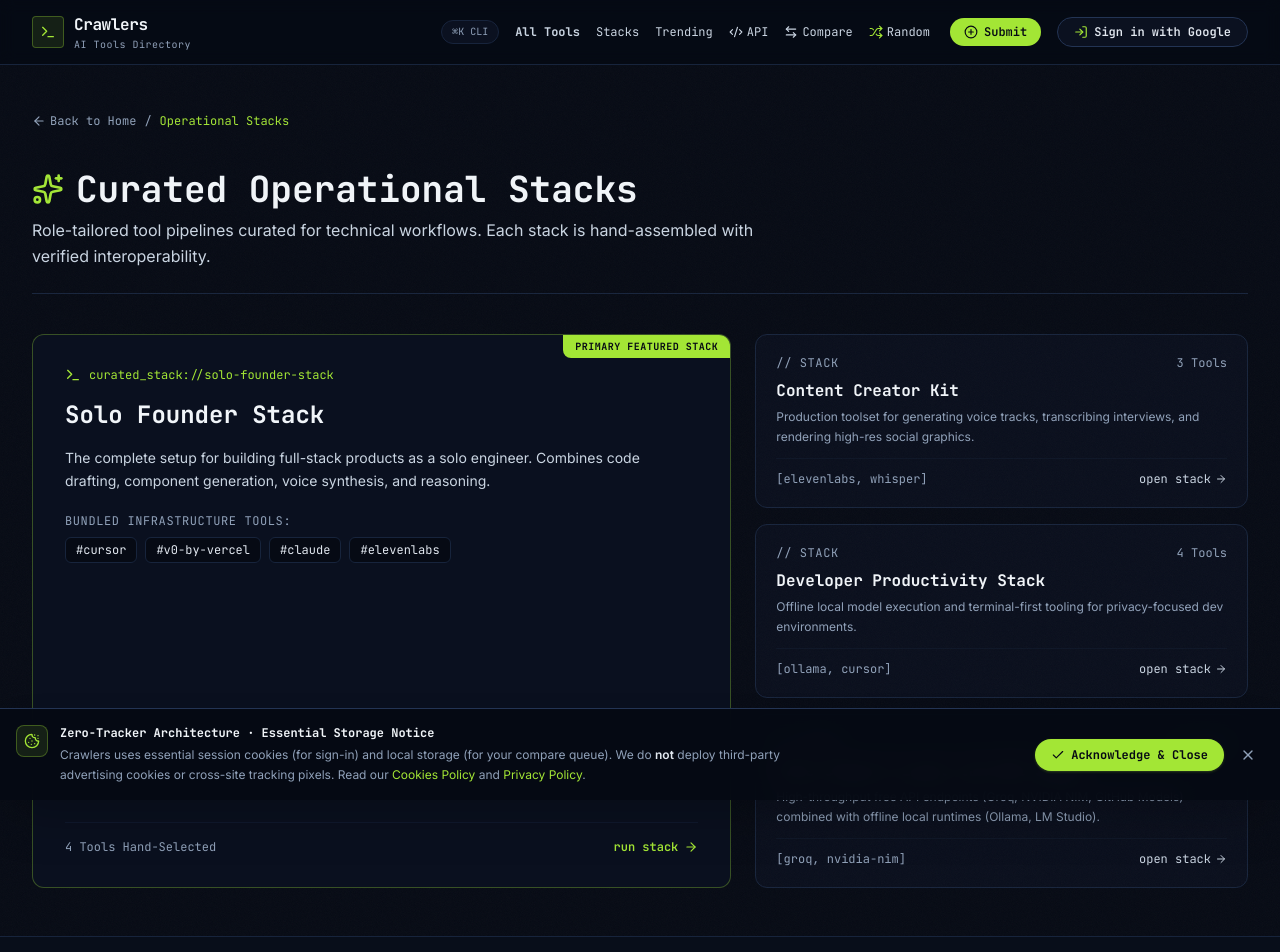
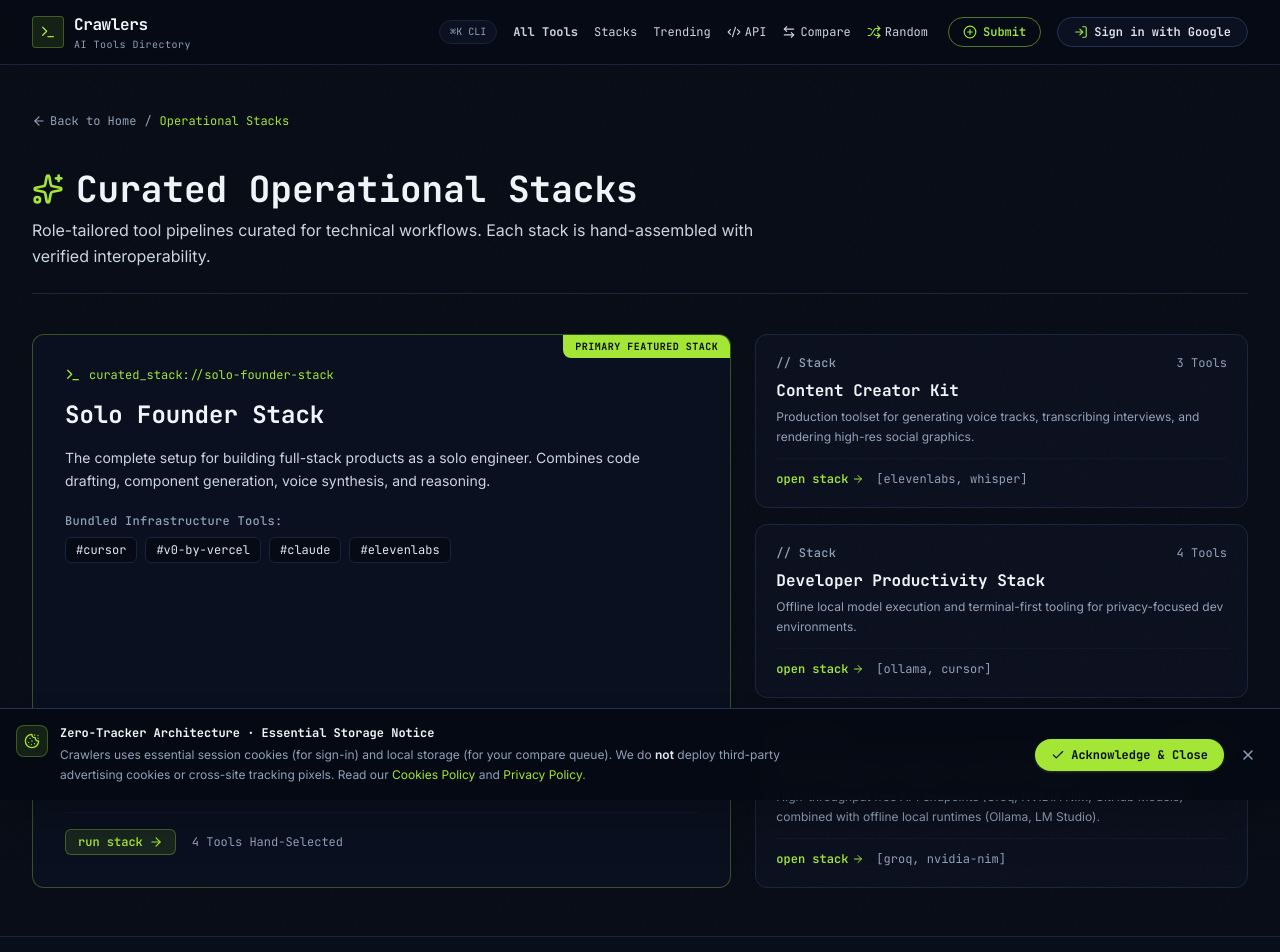
Before and after one commit to SubhamPro11/crawlers2, a Next.js app: page /stacks in a window 1280 px wide. Shown: the top 952 px of the page. Built offline with nearby package versions, Linux system fonts and the light colour scheme; no server answers.

Commit message:
fix(usability): resolve 7 UX issues across typography, alignment, and navigation hierarchy

```diff
--- a/src/app/page.tsx
+++ b/src/app/page.tsx
@@ -111,7 +111,7 @@
       </section>
 
       {/* Featured Tools Preview */}
-      <section className="animate-entrance pt-16 pb-20 px-4 sm:px-6 lg:px-8 max-w-7xl mx-auto w-full border-t border-navy-800 section-inset">
+      <section className="animate-entrance pt-16 pb-12 px-4 sm:px-6 lg:px-8 max-w-7xl mx-auto w-full border-t border-navy-800 section-inset">
         <div className="flex items-center justify-between border-b border-navy-800 pb-4 mb-8">
           <div>
             <div className="font-mono text-[11px] text-lime-accent/70 uppercase tracking-[0.2em] mb-1.5">
@@ -149,7 +149,7 @@
           ))}
         </div>
 
-        <div className="pt-8 text-center">
+        <div className="pt-6 text-center">
           <Link href="/tools">
             <Button variant="outline" icon={<ArrowRight className="w-4 h-4" aria-hidden="true" />}>
               Open Complete Paginated Tool Index (838+ Software)
--- a/src/components/home/StackModule.tsx
+++ b/src/components/home/StackModule.tsx
@@ -37,7 +37,7 @@
 
           {/* Included Tools Pills */}
           <div className="space-y-2 pt-1">
-            <span className="font-mono text-xs text-slate-400 uppercase tracking-wider block">
+            <span className="font-mono text-xs text-slate-400 font-medium tracking-wide block">
               Bundled Infrastructure Tools:
             </span>
             <div className="flex flex-wrap gap-2 font-mono text-xs">
@@ -53,14 +53,14 @@
           </div>
         </div>
 
-        <div className="mt-6 pt-4 border-t border-navy-850 flex items-center justify-between font-mono text-xs">
-          <span className="text-slate-400">{primaryStack.toolSlugs.length} Tools Hand-Selected</span>
+        <div className="mt-6 pt-4 border-t border-navy-850 flex items-center gap-4 font-mono text-xs">
           <Link
             href={`/compare?tools=${primaryStack.toolSlugs.slice(0, 2).join(",")}`}
-            className="inline-flex items-center gap-1.5 text-lime-accent font-semibold hover:underline"
+            className="inline-flex items-center gap-1.5 px-3 py-1 rounded-md bg-lime-accent/10 border border-lime-accent/30 text-lime-accent font-semibold hover:bg-lime-accent hover:text-navy-950 transition-colors"
           >
-            run stack <ArrowRight className="w-3.5 h-3.5" />
+            run stack <ArrowRight className="w-3.5 h-3.5" aria-hidden="true" />
           </Link>
+          <span className="text-slate-400">{primaryStack.toolSlugs.length} Tools Hand-Selected</span>
         </div>
       </div>
 
@@ -73,7 +73,7 @@
           >
             <div>
               <div className="flex items-center justify-between mb-2">
-                <span className="font-mono text-xs text-slate-400 uppercase tracking-wider">
+                <span className="font-mono text-xs text-slate-400 font-medium tracking-wide">
                   {"// Stack"}
                 </span>
                 <span className="font-mono text-xs text-slate-400">
@@ -88,16 +88,16 @@
               </p>
             </div>
 
-            <div className="pt-3 mt-3 border-t border-navy-850/60 flex items-center justify-between font-mono text-xs">
+            <div className="pt-3 mt-3 border-t border-navy-850/60 flex items-center gap-3 font-mono text-xs">
+              <Link
+                href={`/compare?tools=${stack.toolSlugs.slice(0, 2).join(",")}`}
+                className="text-lime-accent hover:underline transition-colors flex items-center gap-1 font-semibold"
+              >
+                open stack <ArrowRight className="w-3 h-3" aria-hidden="true" />
+              </Link>
               <span className="text-slate-400 text-xs">
                 [{stack.toolSlugs.slice(0, 2).join(", ")}]
               </span>
-              <Link
-                href={`/compare?tools=${stack.toolSlugs.slice(0, 2).join(",")}`}
-                className="text-slate-300 hover:text-lime-accent transition-colors flex items-center gap-1"
-              >
-                open stack <ArrowRight className="w-3 h-3" />
-              </Link>
             </div>
           </div>
         ))}
--- a/src/components/home/TaxonomyGrid.tsx
+++ b/src/components/home/TaxonomyGrid.tsx
@@ -73,7 +73,7 @@
                 Sub-Categories ({section.categories.length})
               </div>
               <div className="grid grid-cols-1 gap-2">
-                {section.categories.map((cat) => (
+                {section.categories.slice(0, 3).map((cat) => (
                   <Link
                     key={cat.slug}
                     href={`/${section.slug}/${cat.slug}`}
@@ -83,6 +83,14 @@
                     <span className="truncate">{cat.name}</span>
                   </Link>
                 ))}
+                {section.categories.length > 3 && (
+                  <Link
+                    href={`/${section.slug}`}
+                    className="font-mono text-xs text-lime-accent/80 hover:text-lime-accent hover:underline pt-1 block"
+                  >
+                    +{section.categories.length - 3} more sub-categories →
+                  </Link>
+                )}
               </div>
             </div>
           </div>
--- a/src/components/layout/Navbar.tsx
+++ b/src/components/layout/Navbar.tsx
@@ -59,7 +59,7 @@
           </Link>
           <Link
             href="/submit"
-            className="btn-press flex items-center gap-1.5 px-3.5 py-1.5 rounded-full bg-lime-accent text-navy-950 font-semibold hover:bg-lime-hover transition-colors ml-1"
+            className="btn-press flex items-center gap-1.5 px-3.5 py-1.5 rounded-full border border-lime-accent/50 text-lime-accent hover:bg-lime-accent/10 hover:border-lime-accent font-semibold transition-colors ml-1"
           >
             <PlusCircle className="w-3.5 h-3.5" aria-hidden="true" /> Submit
           </Link>
--- a/src/components/ui/Card.tsx
+++ b/src/components/ui/Card.tsx
@@ -84,26 +84,28 @@
               </div>
               <div className="flex items-center gap-2 pt-1">
                 <Badge pricingModel={pricingModel}>{pricingModel}</Badge>
+              </div>
+            </div>
+          </div>
 
-                {/* Compare Quick-Action Button */}
+          <div className="flex items-center gap-1.5 shrink-0">
+            {/* Compare Quick-Action Button - Fixed top-right placement */}
             <button
               onClick={(e) => {
                 e.preventDefault();
                 toggleCompare({ id, name, slug, url, logo_url: logoUrl, pricing_model: pricingModel });
               }}
-                  className={`inline-flex items-center gap-1 px-1.5 py-0.5 rounded text-[10px] font-mono transition-all border ${
+              className={`inline-flex items-center gap-1 px-2 py-1 rounded text-[10px] font-mono transition-all border ${
                 isQueued
                   ? "bg-lime-accent/15 text-lime-accent border-lime-accent/40 font-bold"
                   : "bg-navy-950 text-slate-400 border-navy-800 hover:border-navy-700 hover:text-slate-200"
               }`}
               title={isQueued ? "Remove from compare queue" : "Add to compare matrix"}
+              aria-label={`${isQueued ? "Remove" : "Add"} ${name} to compare`}
             >
-                  <ArrowLeftRight className="w-3 h-3" />
-                  <span>{isQueued ? "Queued" : "+ Compare"}</span>
+              <ArrowLeftRight className="w-3 h-3" aria-hidden="true" />
+              <span>{isQueued ? "Queued" : "Compare"}</span>
             </button>
-              </div>
-            </div>
-          </div>
 
             {onBookmarkToggle && (
               <button
@@ -122,6 +124,7 @@
                 <Bookmark className="w-4 h-4" fill={isBookmarked ? "currentColor" : "none"} />
               </button>
             )}
+          </div>
         </div>
 
         {/* Category Badge */}
```
Lines whose indentation alone changed are shown as unchanged.
